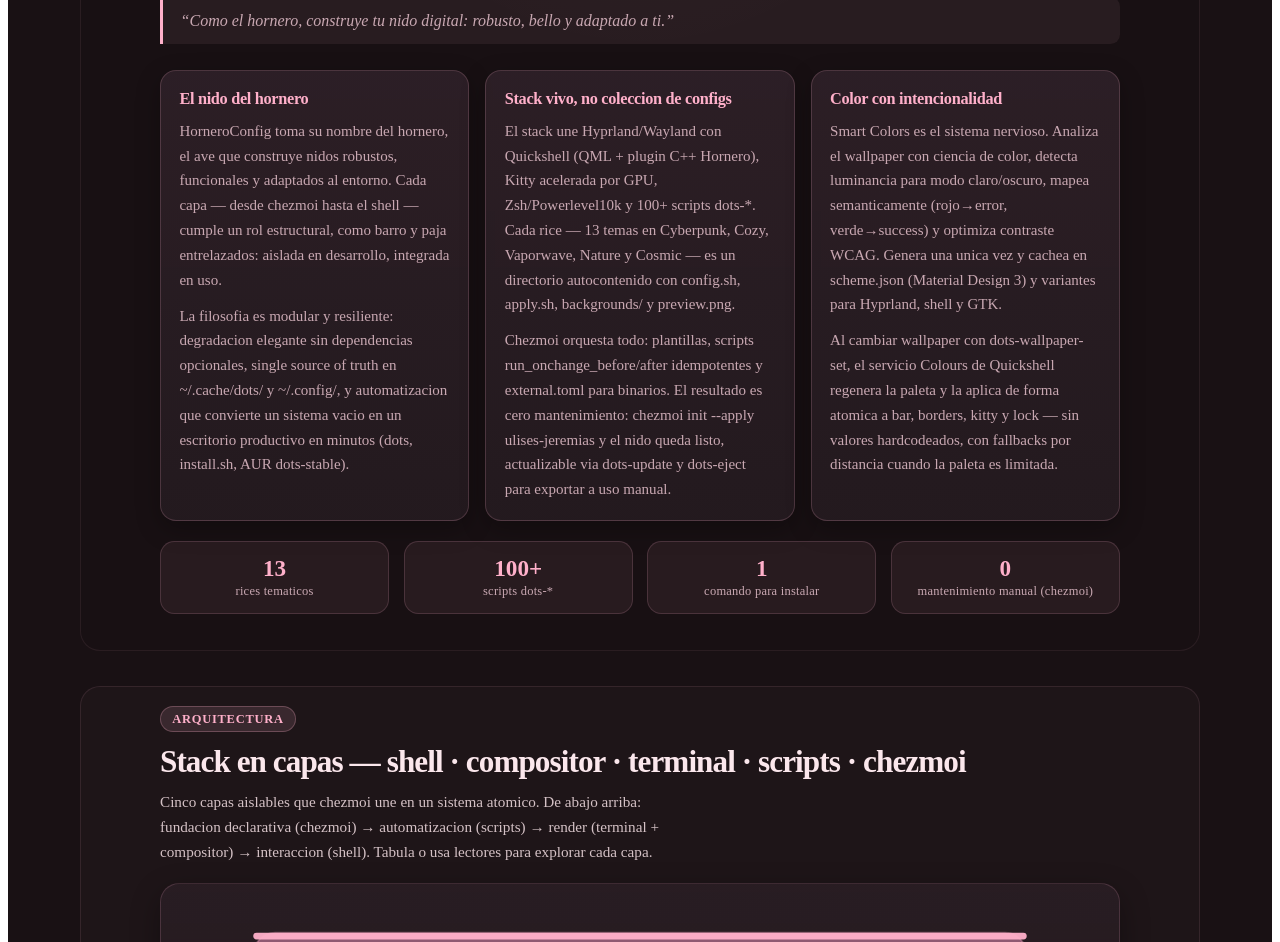
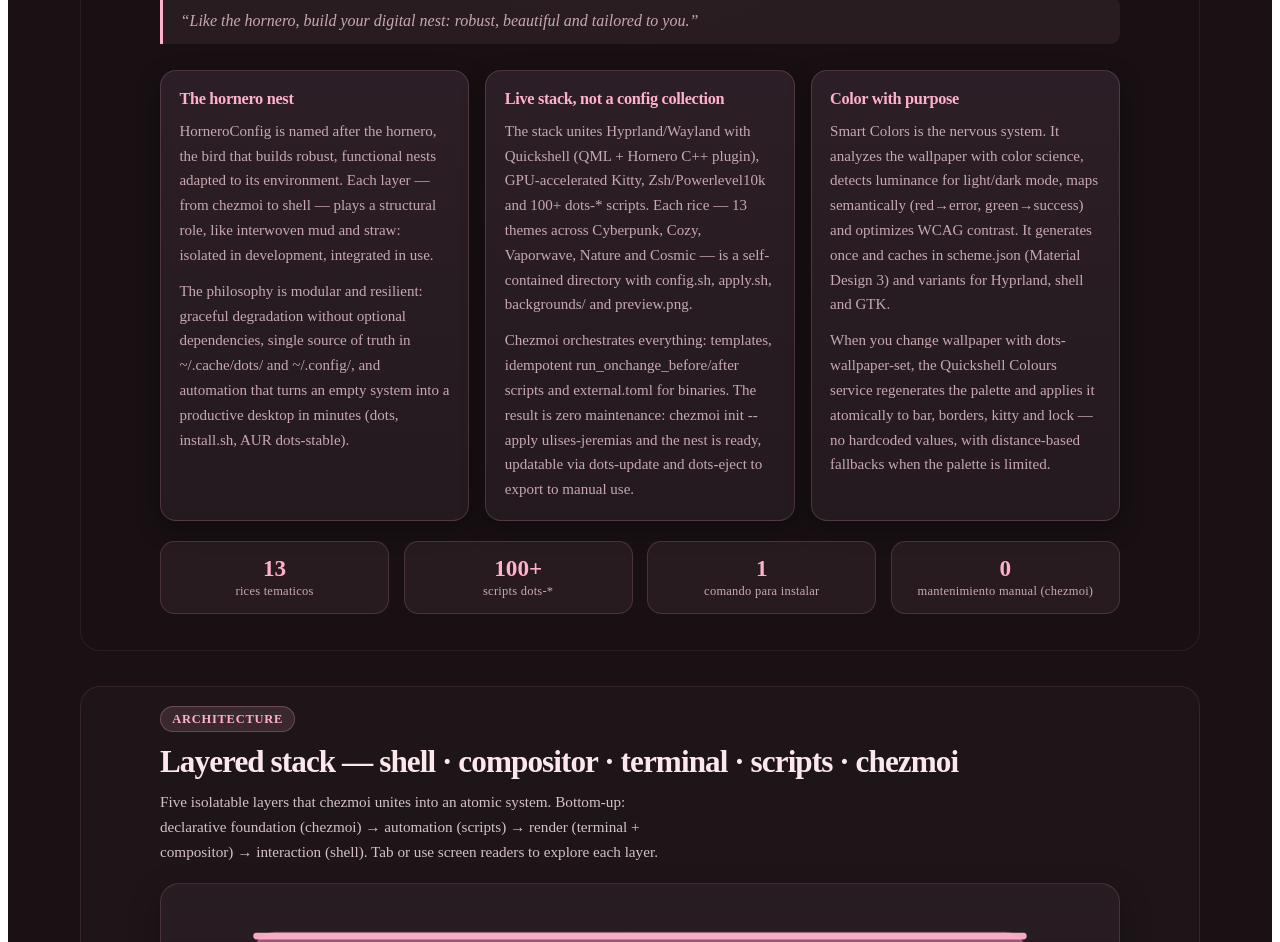
Before and after one commit to ulises-jeremias/website, an Astro site: page /dotfiles in a window 1280 px wide. Shown: the part 714-1656 px from the top of the page. Built offline with nearby package versions, Linux system fonts and the light colour scheme; Astro itself is replaced by a stand-in of ours.

Commit message:
fix(i18n): final English sweep — dotfiles narrative, layers, docs CTA
- DotfilesNarrative: Construir el nido → Build the nest
- LayersDiagram: Arquitectura/Stack en capas/Cinco capas/Tabula → Architecture/Layered stack/Five layers/Tab
- dotfiles data: Orquestacion/Fundacion/Interaccion/El nido/Filosofia/Imagen curada/Extraccion etc → English, Hornero quote translated
- pages/dotfiles: El framework/Volver/¿Listo?/Abrir/Explorar → English
- pnpm format, type-check 0 errors, build 11 pages

Co-authored-by: Muse Code

```diff
--- a/src/features/dotfiles/components/DotfilesNarrative.astro
+++ b/src/features/dotfiles/components/DotfilesNarrative.astro
@@ -5,7 +5,7 @@
 <section class="dotfiles-narrative" aria-labelledby="narrative-title">
   <header class="dotfiles-narrative__header">
     <p class="dotfiles-narrative__eyebrow">Narrativa</p>
-    <h2 id="narrative-title" class="dotfiles-narrative__title">Construir el nido, no copiarlo</h2>
+    <h2 id="narrative-title" class="dotfiles-narrative__title">Build the nest, don’t copy it</h2>
     <blockquote class="dotfiles-narrative__quote">
       <p>“{dotfilesMeta.quote}”</p>
     </blockquote>
--- a/src/features/dotfiles/components/LayersDiagram.astro
+++ b/src/features/dotfiles/components/LayersDiagram.astro
@@ -4,14 +4,14 @@
 
 <section class="layers-diagram" aria-labelledby="layers-title">
   <header class="layers-diagram__header">
-    <p class="layers-diagram__eyebrow">Arquitectura</p>
+    <p class="layers-diagram__eyebrow">Architecture</p>
     <h2 id="layers-title" class="layers-diagram__title">
-      Stack en capas — shell · compositor · terminal · scripts · chezmoi
+      Layered stack — shell · compositor · terminal · scripts · chezmoi
     </h2>
     <p id="layers-desc" class="layers-diagram__desc">
-      Cinco capas aislables que chezmoi une en un sistema atomico. De abajo arriba: fundacion declarativa (chezmoi) →
-      automatizacion (scripts) → render (terminal + compositor) → interaccion (shell). Tabula o usa lectores para
-      explorar cada capa.
+      Five isolatable layers that chezmoi unites into an atomic system. Bottom-up: declarative foundation (chezmoi) →
+      automation (scripts) → render (terminal + compositor) → interaction (shell). Tab or use screen readers to explore
+      each layer.
     </p>
   </header>
 
@@ -23,11 +23,11 @@
       aria-labelledby="layersSvgTitle layersSvgDesc"
       xmlns="http://www.w3.org/2000/svg"
     >
-      <title id="layersSvgTitle">Diagrama de capas HorneroConfig</title>
+      <title id="layersSvgTitle">HorneroConfig layers diagram</title>
       <desc id="layersSvgDesc">
-        Diagrama vertical de cinco capas: shell (zsh/p10k) en la cima, luego compositor (Hyprland + Quickshell),
-        terminal (Kitty), scripts (dots-*) y chezmoi como base. Flechas indican que cada capa superior depende de la
-        inferior; toda la pila se distribuye via chezmoi.
+        Vertical diagram of five layers: shell (zsh/p10k) on top, then compositor (Hyprland + Quickshell), terminal
+        (Kitty), scripts (dots-*) and chezmoi as base. Arrows show each upper layer depends on the lower; the entire
+        stack is distributed via chezmoi.
       </desc>
 
       <!-- background rail -->
--- a/src/features/dotfiles/data/index.ts
+++ b/src/features/dotfiles/data/index.ts
@@ -5,7 +5,7 @@
     id: 'chezmoi',
     label: 'chezmoi',
     shortLabel: 'chezmoi',
-    description: 'Fundacion declarativa e idempotente',
+    description: 'Declarative and idempotent foundation',
     details: [
       '.chezmoiroot → home/',
       '.chezmoi.toml.tmpl + run_onchange_*',
@@ -17,7 +17,7 @@
     id: 'scripts',
     label: 'scripts',
     shortLabel: 'dots',
-    description: 'Orquestacion 100+ utilidades',
+    description: 'Orchestration of 100+ utilities',
     details: [
       'dots-* con EasyOptions y set -euo pipefail',
       'dots-appearance, dots-wallpaper-set, dots-rice',
@@ -53,7 +53,7 @@
     id: 'shell',
     label: 'shell',
     shortLabel: 'zsh',
-    description: 'Interaccion diaria fluida',
+    description: 'Fluid daily interaction',
     details: [
       'Zsh + Powerlevel10k instant prompt',
       'config.d/plugins, keybindings, paths',
@@ -66,26 +66,26 @@
 export const narrativeSections: NarrativeSection[] = [
   {
     id: 'origen',
-    title: 'El nido del hornero',
+    title: 'The hornero nest',
     paragraphs: [
-      'HorneroConfig toma su nombre del hornero, el ave que construye nidos robustos, funcionales y adaptados al entorno. Cada capa — desde chezmoi hasta el shell — cumple un rol estructural, como barro y paja entrelazados: aislada en desarrollo, integrada en uso.',
-      'La filosofia es modular y resiliente: degradacion elegante sin dependencias opcionales, single source of truth en ~/.cache/dots/ y ~/.config/, y automatizacion que convierte un sistema vacio en un escritorio productivo en minutos (dots, install.sh, AUR dots-stable).',
+      'HorneroConfig is named after the hornero, the bird that builds robust, functional nests adapted to its environment. Each layer — from chezmoi to shell — plays a structural role, like interwoven mud and straw: isolated in development, integrated in use.',
+      'The philosophy is modular and resilient: graceful degradation without optional dependencies, single source of truth in ~/.cache/dots/ and ~/.config/, and automation that turns an empty system into a productive desktop in minutes (dots, install.sh, AUR dots-stable).',
     ],
   },
   {
     id: 'stack',
-    title: 'Stack vivo, no coleccion de configs',
+    title: 'Live stack, not a config collection',
     paragraphs: [
-      'El stack une Hyprland/Wayland con Quickshell (QML + plugin C++ Hornero), Kitty acelerada por GPU, Zsh/Powerlevel10k y 100+ scripts dots-*. Cada rice — 13 temas en Cyberpunk, Cozy, Vaporwave, Nature y Cosmic — es un directorio autocontenido con config.sh, apply.sh, backgrounds/ y preview.png.',
-      'Chezmoi orquesta todo: plantillas, scripts run_onchange_before/after idempotentes y external.toml para binarios. El resultado es cero mantenimiento: chezmoi init --apply ulises-jeremias y el nido queda listo, actualizable via dots-update y dots-eject para exportar a uso manual.',
+      'The stack unites Hyprland/Wayland with Quickshell (QML + Hornero C++ plugin), GPU-accelerated Kitty, Zsh/Powerlevel10k and 100+ dots-* scripts. Each rice — 13 themes across Cyberpunk, Cozy, Vaporwave, Nature and Cosmic — is a self-contained directory with config.sh, apply.sh, backgrounds/ and preview.png.',
+      'Chezmoi orchestrates everything: templates, idempotent run_onchange_before/after scripts and external.toml for binaries. The result is zero maintenance: chezmoi init --apply ulises-jeremias and the nest is ready, updatable via dots-update and dots-eject to export to manual use.',
     ],
   },
   {
     id: 'smart-colors',
-    title: 'Color con intencionalidad',
+    title: 'Color with purpose',
     paragraphs: [
-      'Smart Colors es el sistema nervioso. Analiza el wallpaper con ciencia de color, detecta luminancia para modo claro/oscuro, mapea semanticamente (rojo→error, verde→success) y optimiza contraste WCAG. Genera una unica vez y cachea en scheme.json (Material Design 3) y variantes para Hyprland, shell y GTK.',
-      'Al cambiar wallpaper con dots-wallpaper-set, el servicio Colours de Quickshell regenera la paleta y la aplica de forma atomica a bar, borders, kitty y lock — sin valores hardcodeados, con fallbacks por distancia cuando la paleta es limitada.',
+      'Smart Colors is the nervous system. It analyzes the wallpaper with color science, detects luminance for light/dark mode, maps semantically (red→error, green→success) and optimizes WCAG contrast. It generates once and caches in scheme.json (Material Design 3) and variants for Hyprland, shell and GTK.',
+      'When you change wallpaper with dots-wallpaper-set, the Quickshell Colours service regenerates the palette and applies it atomically to bar, borders, kitty and lock — no hardcoded values, with distance-based fallbacks when the palette is limited.',
     ],
   },
 ];
@@ -94,31 +94,32 @@
   {
     id: 'wallpaper',
     title: 'Wallpaper',
-    description: 'Imagen curada por rice en backgrounds/',
+    description: 'Image curated per rice in backgrounds/',
     icon: '🖼️',
-    detail: 'Quickshell + wpgtk gestionan el fondo. dots-wallpaper-set registra el cambio y dispara el pipeline.',
+    detail:
+      'Quickshell + wpgtk manage the background. dots-wallpaper-set records the change and triggers the pipeline.',
   },
   {
     id: 'extraction',
-    title: 'Extraccion',
-    description: 'Cuantizacion y analisis de luminancia',
+    title: 'Extraction',
+    description: 'Quantization and luminance analysis',
     icon: '🔬',
-    detail: 'material-color-utilities extrae dominantes, calcula luminancia y decide light/dark con fallbacks.',
+    detail: 'material-color-utilities extracts dominants, computes luminance and decides light/dark with fallbacks.',
   },
   {
     id: 'palette',
     title: 'Palette',
     description: 'Material Design 3 scheme.json',
     icon: '🎨',
-    detail: 'Genera primary/secondary/tertiary/error/neutral en ~/.cache/dots/smart-colors/ — cacheado y versionado.',
+    detail: 'Generates primary/secondary/tertiary/error/neutral in ~/.cache/dots/smart-colors/ — cached and versioned.',
   },
   {
     id: 'apps',
     title: 'Apps',
-    description: 'Aplicacion atomica a todo el escritorio',
+    description: 'Atomic application to the whole desktop',
     icon: '🚀',
     detail:
-      'Quickshell Colours, Hyprland, Kitty, GTK y Hyprlock consumen la misma fuente. Live reload sin reiniciar sesion.',
+      'Quickshell Colours, Hyprland, Kitty, GTK and Hyprlock consume the same source. Live reload without restarting session.',
   },
 ];
 
@@ -216,6 +217,6 @@
   pinkMuted: '#d5c2c6',
   title: 'HorneroConfig — dotfiles framework',
   description:
-    'Framework de dotfiles por Ulises Jeremias: Hyprland + Quickshell + Kitty + Zsh + chezmoi + 100+ dots-*. Smart Colors, 13 rices, instalacion en un comando.',
-  quote: 'Como el hornero, construye tu nido digital: robusto, bello y adaptado a ti.',
+    'Dotfiles framework by Ulises Jeremias: Hyprland + Quickshell + Kitty + Zsh + chezmoi + 100+ dots-*. Smart Colors, 13 rices, one-command install.',
+  quote: 'Like the hornero, build your digital nest: robust, beautiful and tailored to you.',
 };
--- a/src/pages/dotfiles.astro
+++ b/src/pages/dotfiles.astro
@@ -20,7 +20,7 @@
 
     <header class="dotfiles-hero" role="banner">
       <nav class="dotfiles-hero__nav" aria-label="Navegacion principal">
-        <a href="/" class="dotfiles-hero__brand" aria-label="Volver al inicio">
+        <a href="/" class="dotfiles-hero__brand" aria-label="Back to home">
           <span class="dotfiles-hero__brand-mark" aria-hidden="true">◉</span>
           <span>ulises-jeremias</span>
         </a>
@@ -43,7 +43,8 @@
             <span class="dotfiles-hero__title-accent">Hornero</span>Config
           </h1>
           <p class="dotfiles-hero__subtitle">
-            El framework que construye tu nido digital. <strong>Hyprland + Quickshell + Kitty + Zsh</strong> orquestados por
+            The framework that builds your digital nest. <strong>Hyprland + Quickshell + Kitty + Zsh</strong> orchestrated
+            by
             <strong>chezmoi</strong> y <strong>100+ scripts dots-*</strong>. Smart Colors adapta cada pixel de tu
             wallpaper a todo el escritorio.
           </p>
```
